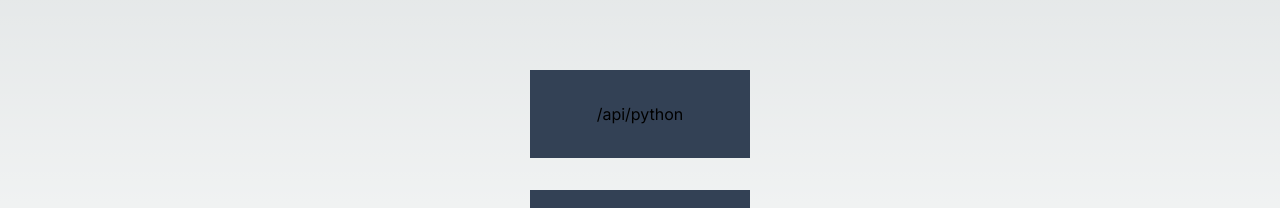
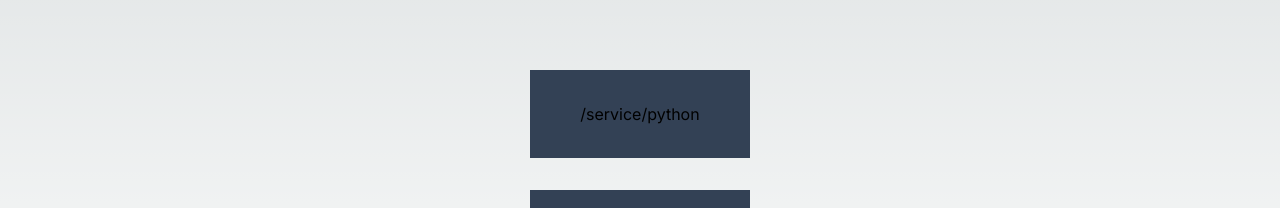
Before and after one commit to peguerosdc/nextjs-test, a Next.js app: page / in a window 1280 px wide. Shown: the part 306-514 px from the top of the page. Built offline with nearby package versions, Linux system fonts and the light colour scheme.

Commit message:
renaming python func path

```diff
--- a/app/page.tsx
+++ b/app/page.tsx
@@ -25,7 +25,7 @@ export default function Home() {
       <div className="flex flex-col gap-8">
 
 
-      <button className="bg-slate-700 p-8" onClick={() => call("/api/python")}>/api/python</button>
+      <button className="bg-slate-700 p-8" onClick={() => call("/service/python")}>/service/python</button>
       <button className="bg-slate-700 p-8" onClick={() => call("/api/javascript/[slug]")}>/api/javascript/[slug]</button>
       <button className="bg-slate-700 p-8" onClick={() => call("/api/javascript/value")}>/api/javascript/value</button>
       </div>
```
Also changed, not shown: 1 other file (tests, documents, lock files or other folders).
